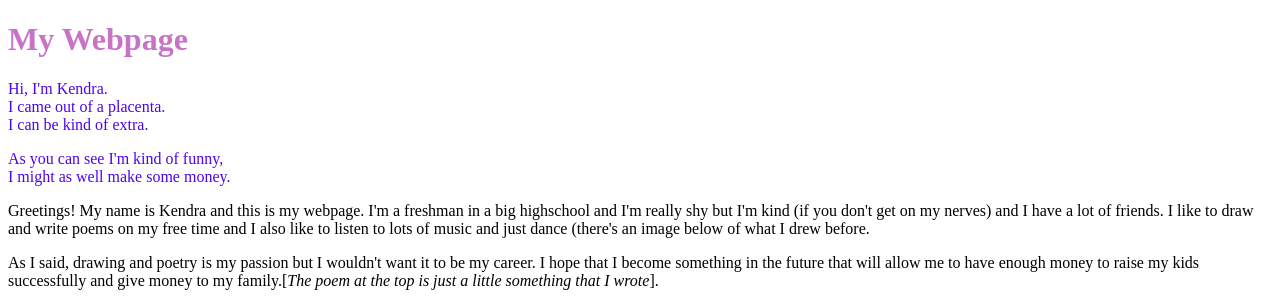
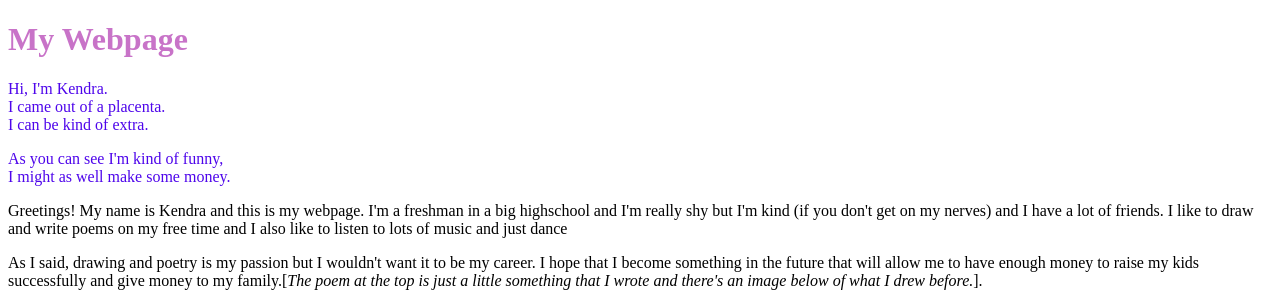
Before and after one commit to Kendramoran/kendramoran.github.io, a plain HTML site: page index.html in a window 1280 px wide. Shown: the top 303 px of the page. Drawn offline with Linux system fonts and the light colour scheme.

Commit message:
Update index.html

```diff
--- a/index.html
+++ b/index.html
@@ -30,8 +30,8 @@
 
     </p>
     <p>
-    Greetings! My name is Kendra and this is my webpage. I'm a freshman in a big highschool and I'm really shy but I'm kind (if you don't get on my nerves) and I have a lot of friends. I like to draw and write poems on my free time and I also like to listen to lots of music and just dance (there's an image below of what I drew before. </p>
-    <p> As I said, drawing and poetry is my passion but I wouldn't want it to be my career. I hope that I become something in the future that will allow me to have enough money to raise my kids successfully and give money to my family.[<em>The poem at the top is just a little something that I wrote</em>].</p>
+    Greetings! My name is Kendra and this is my webpage. I'm a freshman in a big highschool and I'm really shy but I'm kind (if you don't get on my nerves) and I have a lot of friends. I like to draw and write poems on my free time and I also like to listen to lots of music and just dance </p>
+    <p> As I said, drawing and poetry is my passion but I wouldn't want it to be my career. I hope that I become something in the future that will allow me to have enough money to raise my kids successfully and give money to my family.[<em>The poem at the top is just a little something that I wrote and there's an image below of what I drew before.</em>].</p>
     <a href="https://scratch.mit.edu/users/kendram_aup/" id="scratchlink">MY SCRATCH PAGE</a>---check out some of my games/projects.<br>
 
     <a href="https://www.khanacademy.org/computer-programming/different-shapes/6392992746536960" id="artlink">Check out My project/Art </a> <br>
```
